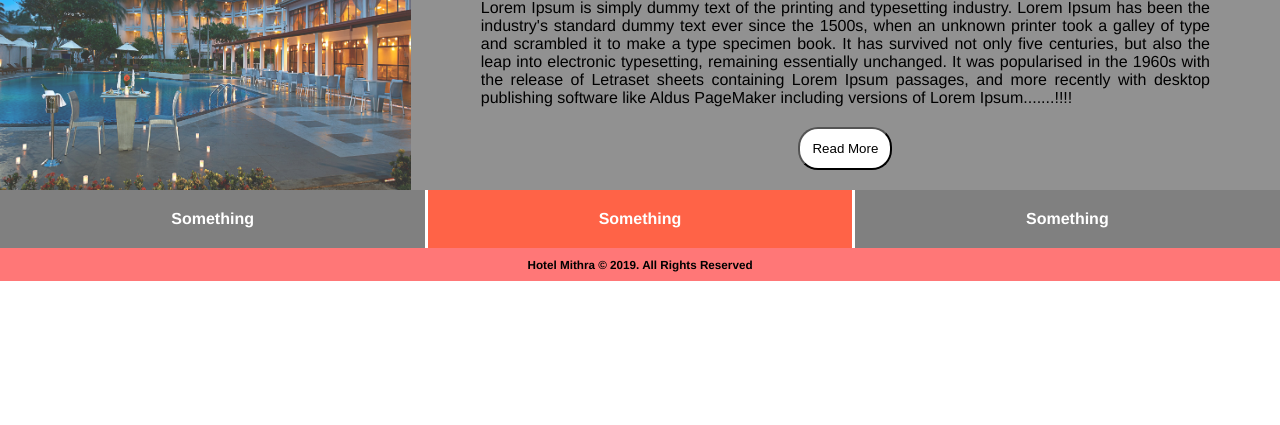
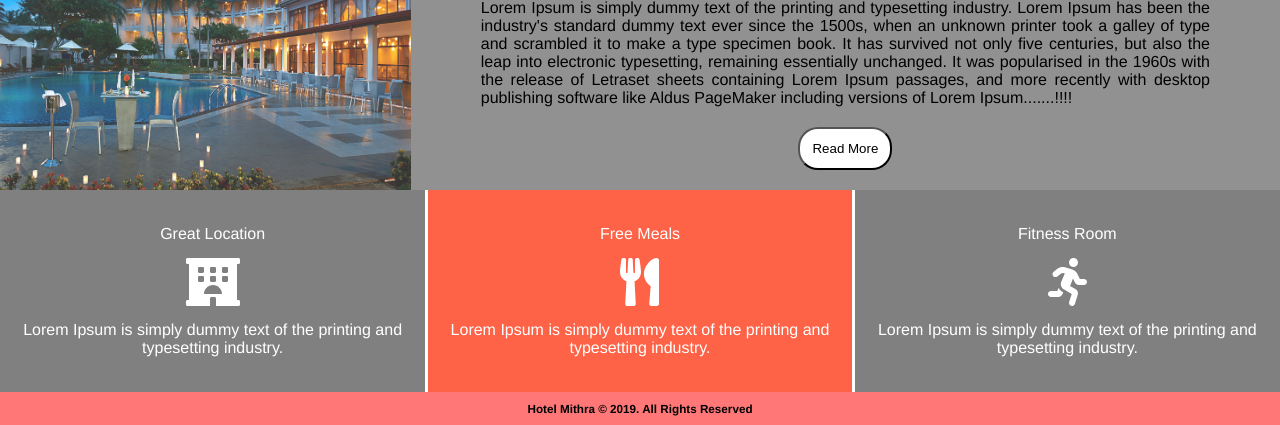
Before and after one commit to srinivasansampath13/Restaurant_Website, a plain HTML site: page src/home/index.html in a window 1280 px wide. Shown: the part 676-1101 px from the top of the page. Before the commit the page ends 957 px from the top, so only its background shows below. Drawn offline with Linux system fonts and the light colour scheme.

Commit message:
Second Commit

```diff
--- a/src/home/index.css
+++ b/src/home/index.css
@@ -185,18 +185,33 @@ span {
     width: 100%;
     background-color: gray;
     display: flex;
+    flex-direction: column;
     justify-content: center;
     padding: 20px;
     color: white;
-
+    text-align: center;
 }
 .hotel-features-box-model2{
     width: 100%;
     background-color: tomato;
     display: flex;
+    flex-direction: column;
     justify-content: center;
     padding: 20px;
     color: white;
     border-left: 3px solid white;
     border-right: 3px solid white;
+    text-align: center;
 }
+.padding-top-bottom15{
+    padding-top: 15px;
+    padding-bottom: 15px;
+    font-weight: 400;
+}
+#icon1{
+    color: white;
+}
+.sub-icon{
+    display: flex;
+    justify-content: center;
+}
--- a/src/home/index.html
+++ b/src/home/index.html
@@ -70,15 +70,27 @@
                 <section>
                     <div id = "hotel-features" class = "hotel-features">
                         <div id = "great-location" class = "hotel-features-box-model">
-                            <h4>Something</h4>
+                            <h4 class="padding-top-bottom15">Great Location</h4>
+                            <div class = "sub-icon">
+                                <i id = "icon1" class="fas fa-hotel fa-3x"></i>
+                            </div>
+                            <p class="padding-top-bottom15">Lorem Ipsum is simply dummy text of the printing and typesetting industry. </p>
                         </div>
 
                         <div id = "free-meals" class = "hotel-features-box-model2">
-                            <h4>Something</h4>
+                            <h4 class="padding-top-bottom15">Free Meals</h4>
+                            <div class = "sub-icon">
+                                <i id = "icon1" class="fas fa-utensils fa-3x"></i>
+                            </div>
+                            <p class="padding-top-bottom15">Lorem Ipsum is simply dummy text of the printing and typesetting industry. </p>
                         </div>
 
                         <div id = "fitness-room" class = "hotel-features-box-model">
-                            <h4>Something</h4>
+                            <h4 class="padding-top-bottom15">Fitness Room</h4>
+                            <div class = "sub-icon">
+                                <i id = "icon1" class="fas fa-running fa-3x"></i>
+                            </div>
+                            <p class="padding-top-bottom15">Lorem Ipsum is simply dummy text of the printing and typesetting industry. </p>
                         </div>
                     </div>
                 </section>
```
